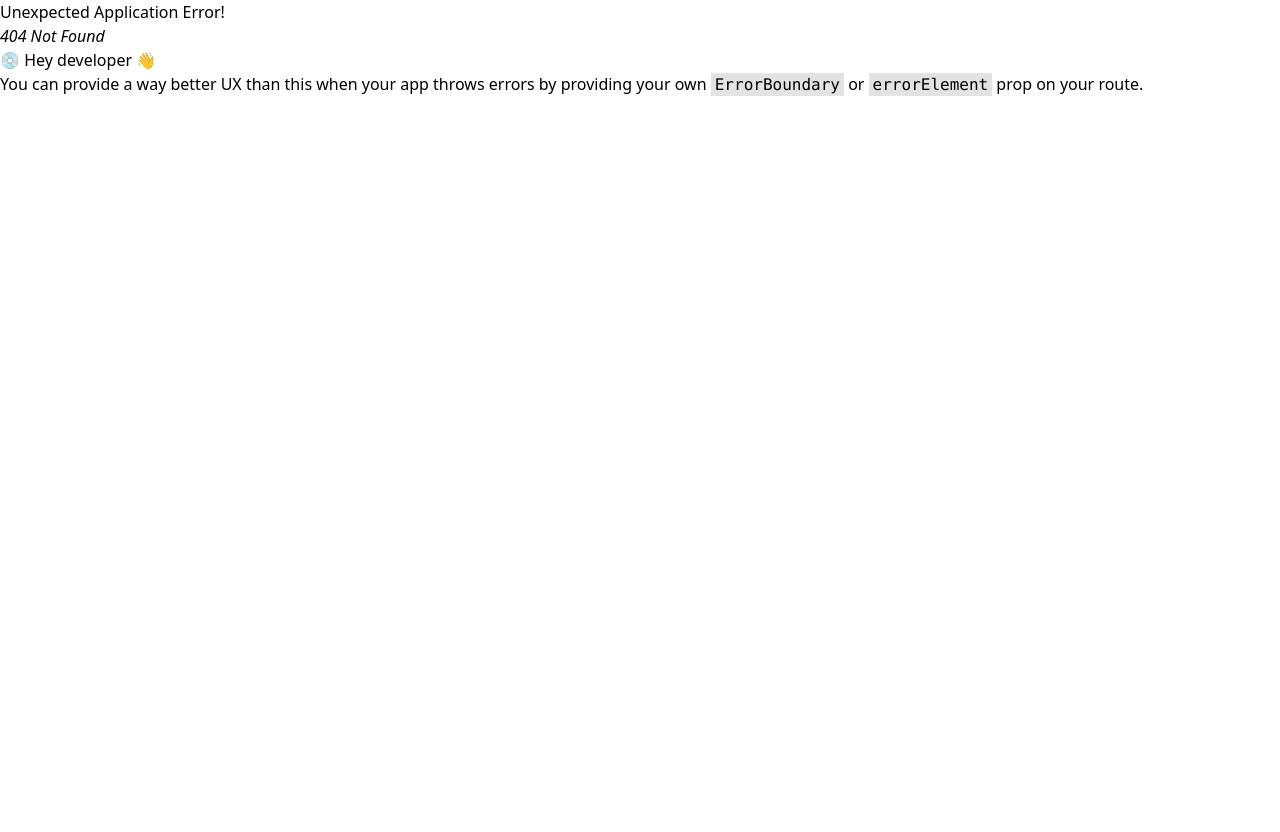
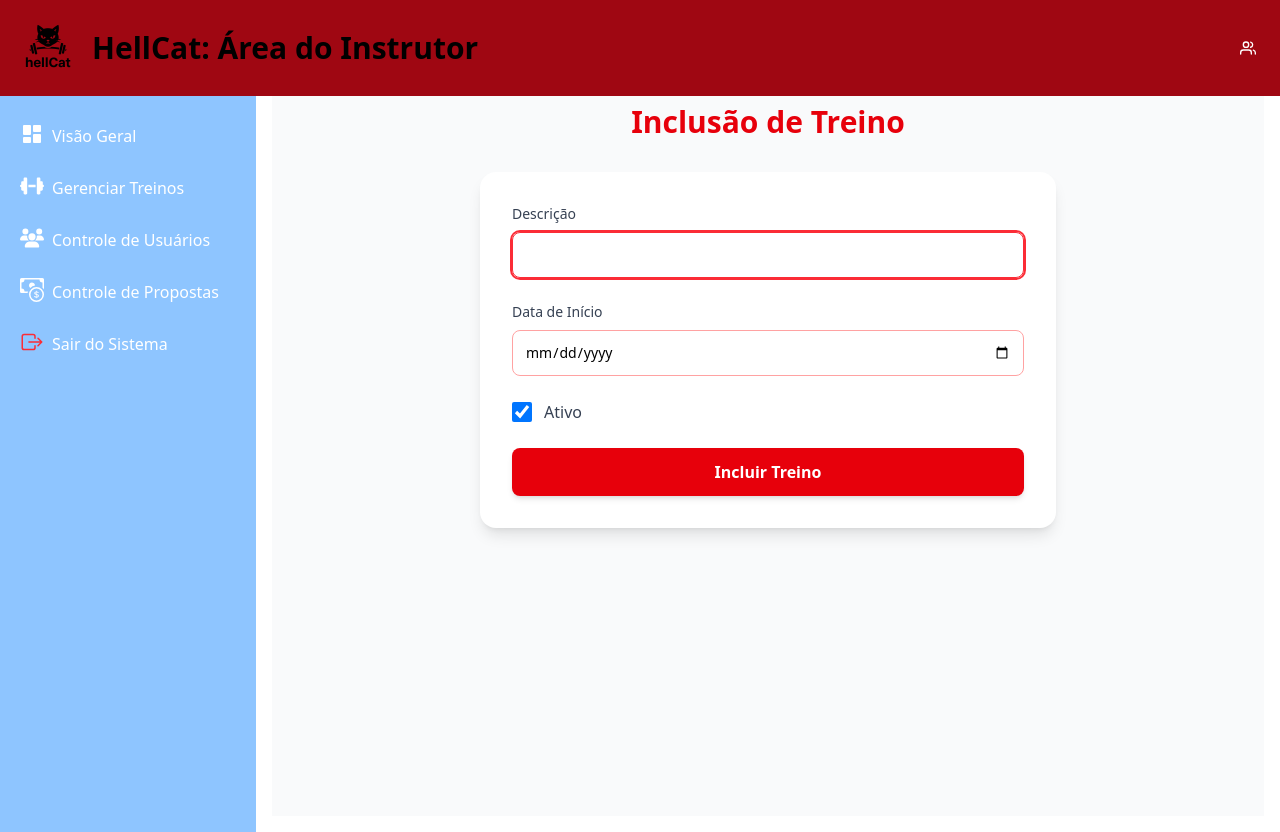
Before and after one commit to devveiga/HellCatFitness, a React (Vite) app: page /admin/treinos/novo in a window 1280 px wide. Before the commit this address had no page. Before the commit the page ends 800 px from the top, so only its background shows below. Built offline with nearby package versions, Linux system fonts and the light colour scheme; sample sign-in values are in the browser's storage.

Commit message:
feat: graphicsVictory

```diff
--- a/src/admin/AdminLogin.tsx
+++ b/src/admin/AdminLogin.tsx
@@ -51,49 +51,43 @@
   }
 
   return (
-    <main className="max-w-screen-xl flex flex-col items-center mx-auto p-6">
-      <img src="../../fusca.png" alt="Revenda" style={{ width: 240 }} className="d-block" />
+    <main className="min-h-screen flex flex-col items-center justify-center bg-gray-900 p-6">
 
-      <div className="max-w-sm">
-        <h1 className="text-3xl font-bold my-8">Admin: HellCat</h1>
-        <form className="max-w-sm mx-auto" onSubmit={handleSubmit(verificaLogin)}>
-          <div className="mb-5">
-            <label htmlFor="email" className="block mb-2 text-sm font-medium text-gray-900 dark:text-white">
+  <div className="max-w-sm w-full bg-gray-800 rounded-2xl shadow-xl p-8">
+    <h1 className="text-3xl font-bold mb-8 text-red-600 text-center">Admin: HellCat</h1>
+    <form className="space-y-6" onSubmit={handleSubmit(verificaLogin)}>
+      <div>
+        <label htmlFor="email" className="block mb-2 text-sm font-medium text-red-400">
           E-mail:
         </label>
         <input
           type="email"
           id="email"
-              className="bg-gray-50 border border-gray-300 text-gray-900 text-sm rounded-lg
-                         focus:ring-blue-500 focus:border-blue-500 block w-full p-2.5
-                         dark:bg-gray-700 dark:border-gray-600 dark:placeholder-gray-400
-                         dark:text-white dark:focus:ring-blue-500 dark:focus:border-blue-500"
           {...register("email")}
           required
+          className="w-full p-3 text-sm rounded-lg border border-red-500 bg-gray-700 text-white
+                     focus:outline-none focus:ring-2 focus:ring-red-600 focus:border-red-600"
         />
       </div>
 
-          <div className="mb-5">
-            <label htmlFor="password" className="block mb-2 text-sm font-medium text-gray-900 dark:text-white">
+      <div>
+        <label htmlFor="password" className="block mb-2 text-sm font-medium text-red-400">
           Senha:
         </label>
         <input
           type="password"
           id="password"
-              className="bg-gray-50 border border-gray-300 text-gray-900 text-sm rounded-lg
-                         focus:ring-blue-500 focus:border-blue-500 block w-full p-2.5
-                         dark:bg-gray-700 dark:border-gray-600 dark:placeholder-gray-400
-                         dark:text-white dark:focus:ring-blue-500 dark:focus:border-blue-500"
           {...register("senha")}
           required
+          className="w-full p-3 text-sm rounded-lg border border-red-500 bg-gray-700 text-white
+                     focus:outline-none focus:ring-2 focus:ring-red-600 focus:border-red-600"
         />
       </div>
 
       <button
         type="submit"
-            className="text-white bg-blue-700 hover:bg-blue-800 focus:ring-4 focus:outline-none
-                       focus:ring-blue-300 font-medium rounded-lg text-sm w-full sm:w-auto px-5 py-2.5
-                       text-center dark:bg-blue-600 dark:hover:bg-blue-700 dark:focus:ring-blue-800"
+        className="w-full py-3 text-white bg-red-600 hover:bg-red-700 focus:ring-4 focus:outline-none
+                   focus:ring-red-300 font-semibold rounded-lg shadow-md transition-all duration-200"
       >
         Entrar
       </button>
@@ -102,5 +96,6 @@
 
   <Toaster richColors position="top-right" />
 </main>
+
   )
 }
--- a/src/admin/AdminNovoTreino.tsx
+++ b/src/admin/AdminNovoTreino.tsx
@@ -1,169 +1,123 @@
 import { useForm } from "react-hook-form"
 import { toast } from "sonner"
-import { useState, useEffect } from "react"
-import type { MarcaType } from "../utils/MarcaType"
+import { useEffect } from "react"
 import { useAdminStore } from "./context/AdminContext"
 
 const apiUrl = import.meta.env.VITE_API_URL
 
 type Inputs = {
-  modelo: string
-  marcaId: number
-  ano: number
-  km: number
-  preco: number
-  foto: string
-  acessorios: string
-  combustivel: string
-  adminId: string
+  descricao: string
+  dataInicio: string
+  ativo: boolean
 }
 
-export default function AdminNovoCarro() {
-  const [marcas, setMarcas] = useState<MarcaType[]>([])
+export default function AdminNovoTreino() {
   const { admin } = useAdminStore()
-
-  const {
-    register,
-    handleSubmit,
-    reset,
-    setFocus
-  } = useForm<Inputs>()
+  const { register, handleSubmit, reset, setFocus } = useForm<Inputs>()
 
   useEffect(() => {
-    async function getMarcas() {
-      const response = await fetch(`${apiUrl}/marcas`)
-      const dados = await response.json()
-      setMarcas(dados)
-    }
-    getMarcas()
-    setFocus("modelo")
+    setFocus("descricao")
   }, [])
 
-  const optionsMarca = marcas.map(marca => (
-    <option key={marca.id} value={marca.id}>{marca.nome}</option>
-  ))
-
-  async function incluirCarro(data: Inputs) {
-
-    const novoCarro: Inputs = {
-      modelo: data.modelo,
-      marcaId: Number(data.marcaId),
-      ano: Number(data.ano),
-      km: Number(data.km),
-      acessorios: data.acessorios,
-      foto: data.foto,
-      preco: Number(data.preco),
-      combustivel: data.combustivel,
-      adminId: admin.id
+  async function incluirTreino(data: Inputs) {
+    try {
+      const novoTreino = {
+        descricao: data.descricao,
+        dataInicio: new Date(data.dataInicio).toISOString(), // ✅ envia como string ISO
+        ativo: data.ativo,
+        adminId: admin.id,
       }
 
-    const response = await fetch(`${apiUrl}/carros`,
-      {
+      const response = await fetch(`${apiUrl}/treinos`, {
         method: "POST",
         headers: {
-          "Content-type": "application/json",
-            Authorization: `Bearer ${admin.token}`
+          "Content-Type": "application/json",
+          Authorization: `Bearer ${admin.token}`,
         },
-        body: JSON.stringify(novoCarro)
-      },
-    )
+        body: JSON.stringify(novoTreino),
+      })
 
-    if (response.status == 201) {
-      toast.success("Ok! Carro cadastrado com sucesso")
+      if (response.status === 201) {
+        toast.success("Treino cadastrado com sucesso!")
         reset()
       } else {
-      toast.error("Erro no cadastro do Carro...")
+        const errorText = await response.text()
+        toast.error("Erro no cadastro do Treino: " + errorText)
+      }
+    } catch (error: any) {
+      toast.error("Erro de rede ou servidor: " + error.message)
     }
   }
 
   return (
-    <>
-      <h1 className="mb-4 mt-24 text-2xl font-bold leading-none tracking-tight text-gray-900 md:text-3xl lg:text-4xl dark:text-white me-56">
-        Inclusão de Carros
+    <div className="min-h-screen bg-gray-50 dark:bg-gray-900 p-6">
+      <h1 className="mb-8 mt-16 text-3xl font-bold text-red-600 text-center">
+        Inclusão de Treino
       </h1>
 
-      <form className="max-w-xl mx-auto" onSubmit={handleSubmit(incluirCarro)}>
-        <div className="mb-3">
-          <label htmlFor="modelo" className="block mb-2 text-sm font-medium text-gray-900 dark:text-white">
-            Modelo do Carro</label>
-          <input type="text" id="modelo"
-            className="bg-gray-50 border border-gray-300 text-gray-900 text-sm rounded-lg focus:ring-blue-500 focus:border-blue-500 block w-full p-2.5 dark:bg-gray-700 dark:border-gray-600 dark:placeholder-gray-400 dark:text-white dark:focus:ring-blue-500 dark:focus:border-blue-500" required
-            {...register("modelo")}
+      <form
+        className="max-w-xl mx-auto bg-white dark:bg-gray-800 p-8 rounded-2xl shadow-lg space-y-6"
+        onSubmit={handleSubmit(incluirTreino)}
+      >
+        {/* Descrição */}
+        <div>
+          <label
+            htmlFor="descricao"
+            className="block mb-2 text-sm font-medium text-gray-700 dark:text-gray-200"
+          >
+            Descrição
+          </label>
+          <input
+            type="text"
+            id="descricao"
+            {...register("descricao")}
+            required
+            className="w-full p-3 text-sm rounded-lg border border-red-300 focus:outline-none focus:ring-2 focus:ring-red-500 focus:border-red-500 dark:bg-gray-700 dark:border-gray-600 dark:text-white"
           />
         </div>
-        <div className="grid gap-6 mb-3 md:grid-cols-2">
-          <div className="mb-3">
-            <label htmlFor="marcaId" className="block mb-2 text-sm font-medium text-gray-900 dark:text-white">
-              Marca</label>
-            <select id="marcaId"
-              className="bg-gray-50 border border-gray-300 text-gray-900 text-sm rounded-lg focus:ring-blue-500 focus:border-blue-500 block w-full p-2.5 dark:bg-gray-700 dark:border-gray-600 dark:placeholder-gray-400 dark:text-white dark:focus:ring-blue-500 dark:focus:border-blue-500" required
-              {...register("marcaId")}
+
+        {/* Data de Início */}
+        <div>
+          <label
+            htmlFor="dataInicio"
+            className="block mb-2 text-sm font-medium text-gray-700 dark:text-gray-200"
           >
-              {optionsMarca}
-            </select>
-          </div>
-          <div className="mb-3">
-            <label htmlFor="ano" className="block mb-2 text-sm font-medium text-gray-900 dark:text-white">
-              Ano</label>
-            <input type="number" id="ano"
-              className="bg-gray-50 border border-gray-300 text-gray-900 text-sm rounded-lg focus:ring-blue-500 focus:border-blue-500 block w-full p-2.5 dark:bg-gray-700 dark:border-gray-600 dark:placeholder-gray-400 dark:text-white dark:focus:ring-blue-500 dark:focus:border-blue-500" required
-              {...register("ano")}
+            Data de Início
+          </label>
+          <input
+            type="date"
+            id="dataInicio"
+            {...register("dataInicio")}
+            required
+            className="w-full p-3 text-sm rounded-lg border border-red-300 focus:outline-none focus:ring-2 focus:ring-red-500 focus:border-red-500 dark:bg-gray-700 dark:border-gray-600 dark:text-white"
           />
         </div>
-        </div>
-        <div className="grid gap-6 mb-3 md:grid-cols-2">
-          <div className="mb-3">
-            <label htmlFor="preco" className="block mb-2 text-sm font-medium text-gray-900 dark:text-white">
-              Preço R$</label>
-            <input type="number" id="preco"
-              className="bg-gray-50 border border-gray-300 text-gray-900 text-sm rounded-lg focus:ring-blue-500 focus:border-blue-500 block w-full p-2.5 dark:bg-gray-700 dark:border-gray-600 dark:placeholder-gray-400 dark:text-white dark:focus:ring-blue-500 dark:focus:border-blue-500" required
-              {...register("preco")}
+
+        {/* Ativo */}
+        <div className="flex items-center gap-3">
+          <input
+            type="checkbox"
+            id="ativo"
+            {...register("ativo")}
+            defaultChecked
+            className="w-5 h-5 text-red-600 rounded focus:ring-red-500 border-gray-300 dark:border-gray-600 dark:bg-gray-700"
           />
-          </div>
-          <div className="mb-3">
-            <label htmlFor="km" className="block mb-2 text-sm font-medium text-gray-900 dark:text-white">
-              Km</label>
-            <input type="number" id="km"
-              className="bg-gray-50 border border-gray-300 text-gray-900 text-sm rounded-lg focus:ring-blue-500 focus:border-blue-500 block w-full p-2.5 dark:bg-gray-700 dark:border-gray-600 dark:placeholder-gray-400 dark:text-white dark:focus:ring-blue-500 dark:focus:border-blue-500" required
-              {...register("km")}
-            />
-          </div>
-        </div>
-        <div className="grid gap-6 mb-3 md:grid-cols-2">
-          <div className="mb-3">
-            <label htmlFor="foto" className="block mb-2 text-sm font-medium text-gray-900 dark:text-white">
-              URL da Foto</label>
-            <input type="text" id="foto"
-              className="bg-gray-50 border border-gray-300 text-gray-900 text-sm rounded-lg focus:ring-blue-500 focus:border-blue-500 block w-full p-2.5 dark:bg-gray-700 dark:border-gray-600 dark:placeholder-gray-400 dark:text-white dark:focus:ring-blue-500 dark:focus:border-blue-500" required
-              {...register("foto")}
-            />
-          </div>
-          <div className="mb-3">
-            <label htmlFor="combustivel" className="block mb-2 text-sm font-medium text-gray-900 dark:text-white">
-              Combustível</label>
-            <select id="combustivel"
-              className="bg-gray-50 border border-gray-300 text-gray-900 text-sm rounded-lg focus:ring-blue-500 focus:border-blue-500 block w-full p-2.5 dark:bg-gray-700 dark:border-gray-600 dark:placeholder-gray-400 dark:text-white dark:focus:ring-blue-500 dark:focus:border-blue-500" required
-              {...register("combustivel")}
+          <label
+            htmlFor="ativo"
+            className="text-gray-700 dark:text-gray-200 font-medium"
           >
-              <option>FLEX</option>
-              <option>GASOLINA</option>
-              <option>ALCOOL</option>
-              <option>DIESEL</option>
-              <option>ELETRICIDADE</option>
-            </select>
-          </div>
-        </div>
-        <div className="mb-3">
-          <label htmlFor="sinopse" className="block mb-2 text-sm font-medium text-gray-900 dark:text-white">
-            Acessórios</label>
-          <textarea id="acessorios" rows={4}
-            className="block p-2.5 w-full text-sm text-gray-900 bg-gray-50 rounded-lg border border-gray-300 focus:ring-blue-500 focus:border-blue-500 dark:bg-gray-700 dark:border-gray-600 dark:placeholder-gray-400 dark:text-white dark:focus:ring-blue-500 dark:focus:border-blue-500"
-            {...register("acessorios")}></textarea>
+            Ativo
+          </label>
         </div>
 
-        <button type="submit" className="text-white bg-blue-700 hover:bg-blue-800 focus:ring-4 focus:outline-none focus:ring-blue-300 font-medium rounded-lg text-sm w-full sm:w-auto px-5 py-2.5 text-center dark:bg-blue-600 dark:hover:bg-blue-700 dark:focus:ring-blue-800">
-          Incluir</button>
+        {/* Botão */}
+        <button
+          type="submit"
+          className="w-full py-3 text-white bg-red-600 hover:bg-red-700 focus:ring-4 focus:outline-none focus:ring-red-300 font-semibold rounded-lg shadow-md transition-all duration-200"
+        >
+          Incluir Treino
+        </button>
       </form>
-    </>
+    </div>
   )
 }
--- a/src/admin/AdminPropostas.tsx
+++ b/src/admin/AdminPropostas.tsx
@@ -1,61 +1,63 @@
 import { useEffect, useState } from "react"
-
 import type { PropostaType } from "../utils/PropostaType"
 import ItemProposta from "./components/ItemProposta"
+import { useAdminStore } from "./context/AdminContext"
 
 const apiUrl = import.meta.env.VITE_API_URL
 
 function ControlePropostas() {
   const [propostas, setPropostas] = useState<PropostaType[]>([])
+  const { admin } = useAdminStore()
 
-  useEffect(() => {
-    async function getPropostas() {
-      const response = await fetch(`${apiUrl}/propostas`)
-      const dados = await response.json()
-      setPropostas(dados)
+ useEffect(() => {
+  if (!admin?.token) return;
+
+  async function getPropostas() {
+    console.log("🔄 useEffect iniciado - admin:", admin)
+    try {
+      const response = await fetch(`${apiUrl}/proposta`, {
+        headers: {
+          "Content-Type": "application/json",
+          Authorization: `Bearer ${admin.token}`,
+        },
+      });
+      const dados: PropostaType[] = await response.json();
+      setPropostas(dados);
+      console.log("✅ Propostas carregadas:", dados)
+    } catch (err) {
+      console.error("❌ Erro ao buscar propostas:", err)
     }
-    getPropostas()
-  }, [])
+  }
 
-  const listaPropostas = propostas.map(proposta => (
-    <ItemProposta key={proposta.id} proposta={proposta} propostas={propostas} setPropostas={setPropostas} />
-  ))
+  getPropostas();
+}, [admin]);
 
   return (
-    <div className='m-4 mt-24'>
+    <div className="m-4 mt-24">
       <h1 className="mb-4 text-2xl font-bold leading-none tracking-tight text-gray-900 md:text-3xl lg:text-4xl dark:text-red-800">
         Controle de Propostas
       </h1>
 
       <div className="relative overflow-x-auto shadow-md sm:rounded-lg">
-        <table className="w-full text-sm text-left rtl:text-right text-gray-500 dark:text-gray-400">
+        <table className="w-full text-sm text-left text-gray-500 dark:text-gray-400">
           <thead className="text-xs text-gray-700 uppercase bg-gray-50 dark:bg-gray-700 dark:text-gray-400">
             <tr>
-              <th scope="col" className="px-6 py-3">
-                Foto do Veículo
-              </th>
-              <th scope="col" className="px-6 py-3">
-                Modelo
-              </th>
-              <th scope="col" className="px-6 py-3">
-                Preço R$
-              </th>
-              <th scope="col" className="px-6 py-3">
-                Cliente
-              </th>
-              <th scope="col" className="px-6 py-3">
-                Proposta do Cliente
-              </th>
-              <th scope="col" className="px-6 py-3">
-                Resposta da Revenda
-              </th>
-              <th scope="col" className="px-6 py-3">
-                Ações
-              </th>
+              <th scope="col" className="px-6 py-3">Treino</th>
+              <th scope="col" className="px-6 py-3">Usuário</th>
+              <th scope="col" className="px-6 py-3">Proposta do Usuário</th>
+              <th scope="col" className="px-6 py-3">Resposta do Instrutor</th>
+              <th scope="col" className="px-6 py-3">Ações</th>
             </tr>
           </thead>
           <tbody>
-            {listaPropostas}
+            {propostas.map((proposta) => (
+              <ItemProposta
+                key={proposta.id}
+                proposta={proposta}
+                propostas={propostas}
+                setPropostas={setPropostas}
+              />
+            ))}
           </tbody>
         </table>
       </div>
--- a/src/admin/components/Titulo.tsx
+++ b/src/admin/components/Titulo.tsx
@@ -12,7 +12,7 @@
         <Link to="/admin" className="flex items-center space-x-3 rtl:space-x-reverse">
           <img src={logo} className="h-16" alt="Hellcat" />
           <span className="self-center text-3xl font-semibold whitespace-nowrap dark:text-white">
-            HellCat: Admin Area
+            HellCat: Área do Instrutor
           </span>
         </Link>
       </div>
--- a/src/admin/context/AdminContext.ts
+++ b/src/admin/context/AdminContext.ts
@@ -7,8 +7,20 @@
     deslogaAdmin: () => void
 }
 
-export const useAdminStore = create<AdminStore>((set) => ({
-    admin: {} as AdminType,
-    logaAdmin: (adminLogado) => set({admin: adminLogado}),
-    deslogaAdmin: () => set({admin: {} as AdminType})
-}))
+export const useAdminStore = create<AdminStore>((set) => {
+    // lê token do localStorage **no momento da criação do store**
+    const token = localStorage.getItem("token")
+    const adminInicial: AdminType = token ? { token } as AdminType : {} as AdminType
+
+    return {
+        admin: adminInicial,
+        logaAdmin: (adminLogado) => {
+            localStorage.setItem("token", adminLogado.token)
+            set({ admin: adminLogado })
+        },
+        deslogaAdmin: () => {
+            localStorage.removeItem("token")
+            set({ admin: {} as AdminType })
+        }
+    }
+})
--- a/src/utils/PropostaType.ts
+++ b/src/utils/PropostaType.ts
@@ -9,4 +9,10 @@
   resposta: string | null
   createdAt: string
   updatedAt: string | null
+  exercicios: number
+  usuario: {
+    id: string
+    nome: string
+    email: string
+  } | null
 }
```
Also changed, not shown: src/admin/AdminDashboard.tsx (+59 -112 lines), src/admin/components/ItemProposta.tsx (+32 -57 lines), src/main.tsx (+8 -6 lines), src/utils/TreinoType.ts (+0 -8 lines). Lines whose indentation alone changed are shown as unchanged.
